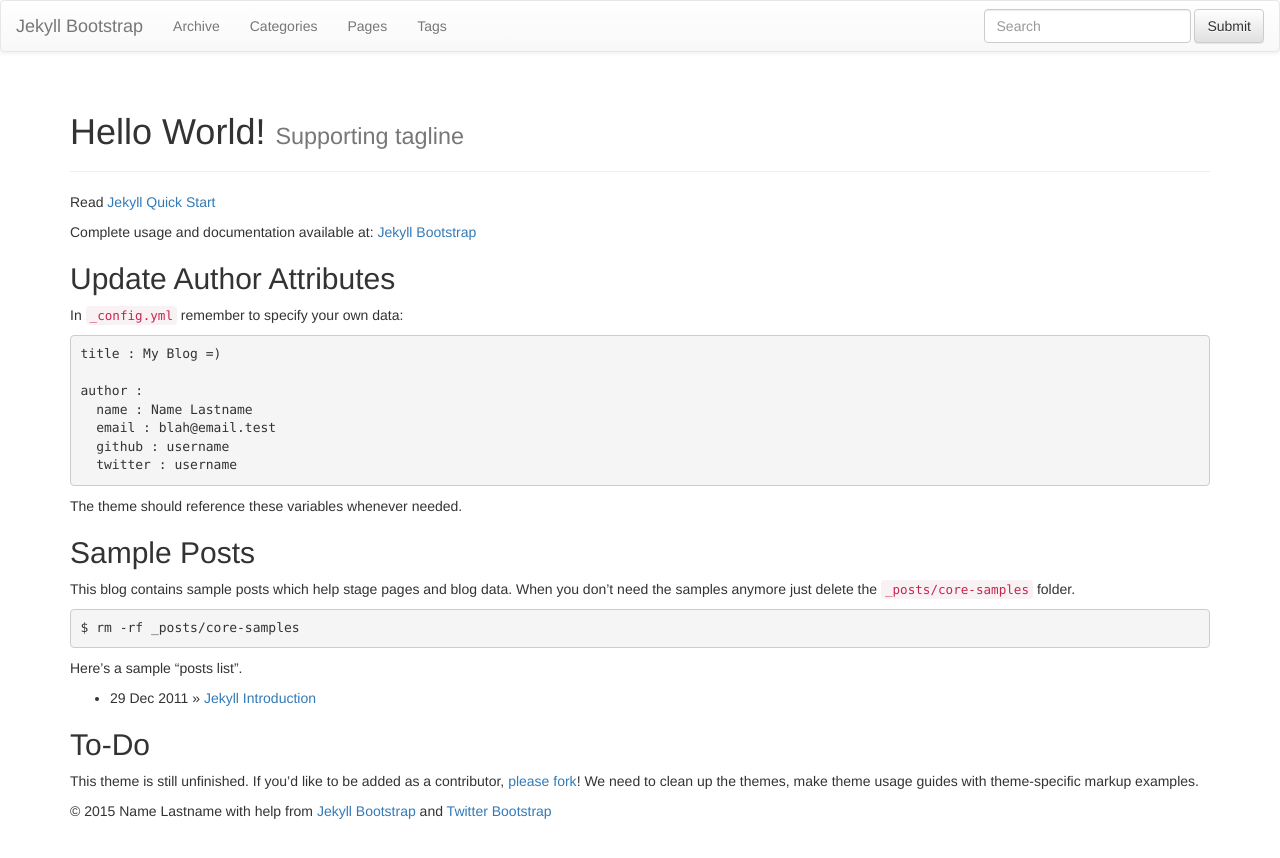
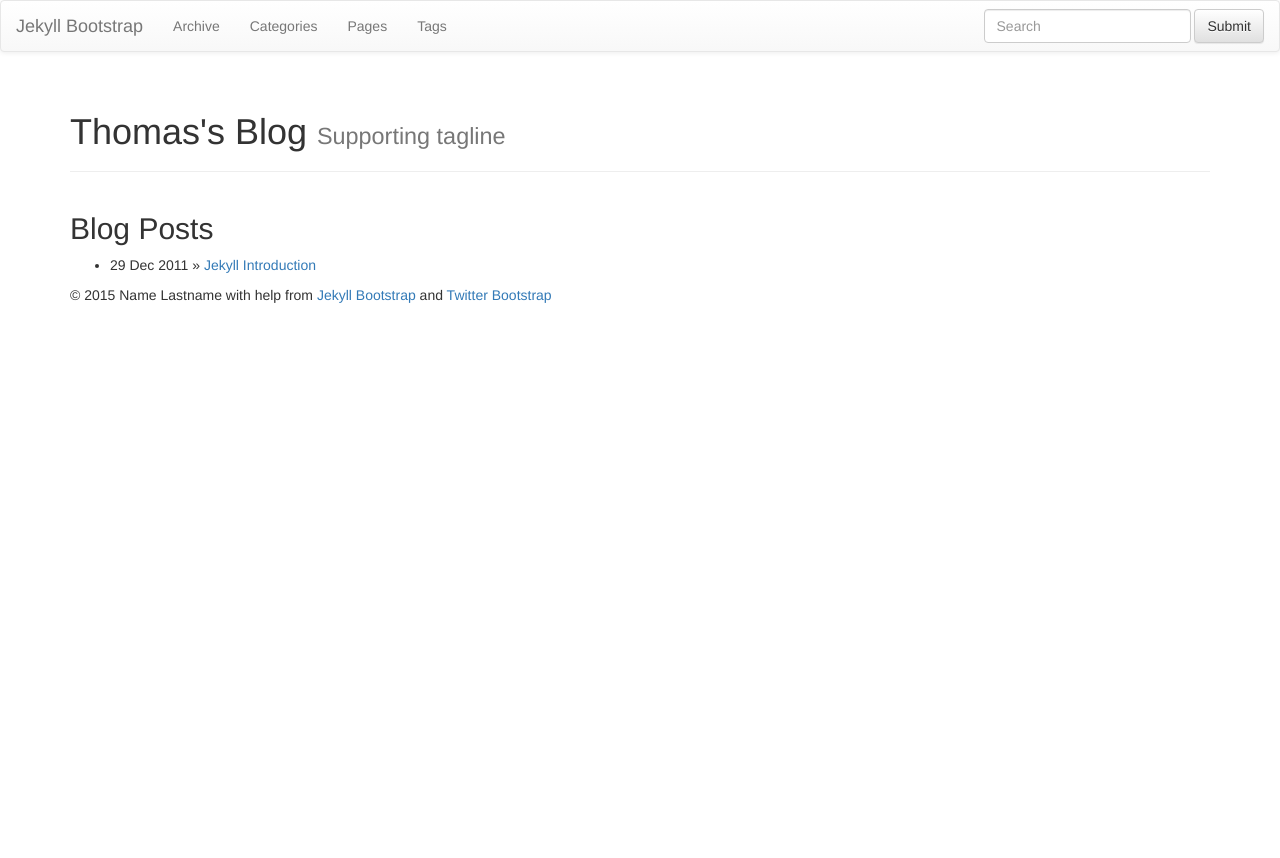
Before and after one commit to thomaszhao/thomaszhao.github.io, a Jekyll site: the page built from index.md, in a window 1280 px wide. Shown: the top 858 px of the page. Built offline with Jekyll 4.4.1, drawn with Linux system fonts in a browser that asks for light colours; nearby versions of some CDN libraries; library files that are not in the unit come from our copies.

Commit message:
for my own index.md and readme.md

```diff
--- a/index.md
+++ b/index.md
@@ -1,44 +1,14 @@
 ---
 layout: page
-title: Hello World!
+title: Thomas's Blog
 tagline: Supporting tagline
 ---
 {% include JB/setup %}
 
-Read [Jekyll Quick Start](http://jekyllbootstrap.com/usage/jekyll-quick-start.html)
-
-Complete usage and documentation available at: [Jekyll Bootstrap](http://jekyllbootstrap.com)
-
-## Update Author Attributes
-
-In `_config.yml` remember to specify your own data:
-
-    title : My Blog =)
-
-    author :
-      name : Name Lastname
-      email : blah@email.test
-      github : username
-      twitter : username
-
-The theme should reference these variables whenever needed.
-
-## Sample Posts
-
-This blog contains sample posts which help stage pages and blog data.
-When you don't need the samples anymore just delete the `_posts/core-samples` folder.
-
-    $ rm -rf _posts/core-samples
-
-Here's a sample "posts list".
+## Blog Posts
 
 <ul class="posts">
   {% for post in site.posts %}
     <li><span>{{ post.date | date_to_string }}</span> &raquo; <a href="{{ BASE_PATH }}{{ post.url }}">{{ post.title }}</a></li>
   {% endfor %}
 </ul>
-
-## To-Do
-
-This theme is still unfinished. If you'd like to be added as a contributor, [please fork](http://github.com/plusjade/jekyll-bootstrap)!
-We need to clean up the themes, make theme usage guides with theme-specific markup examples.
```
Also changed, not shown: README.md.
